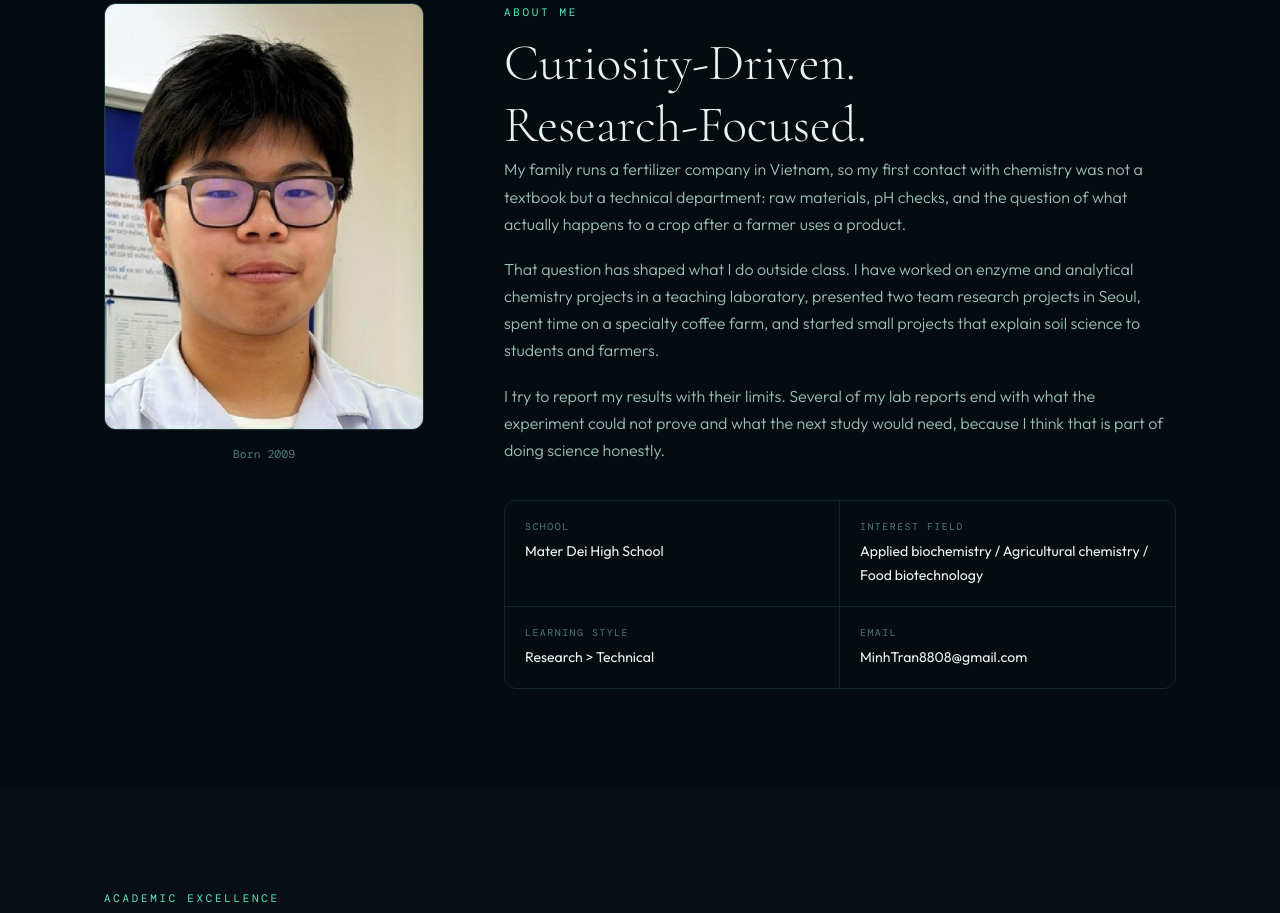
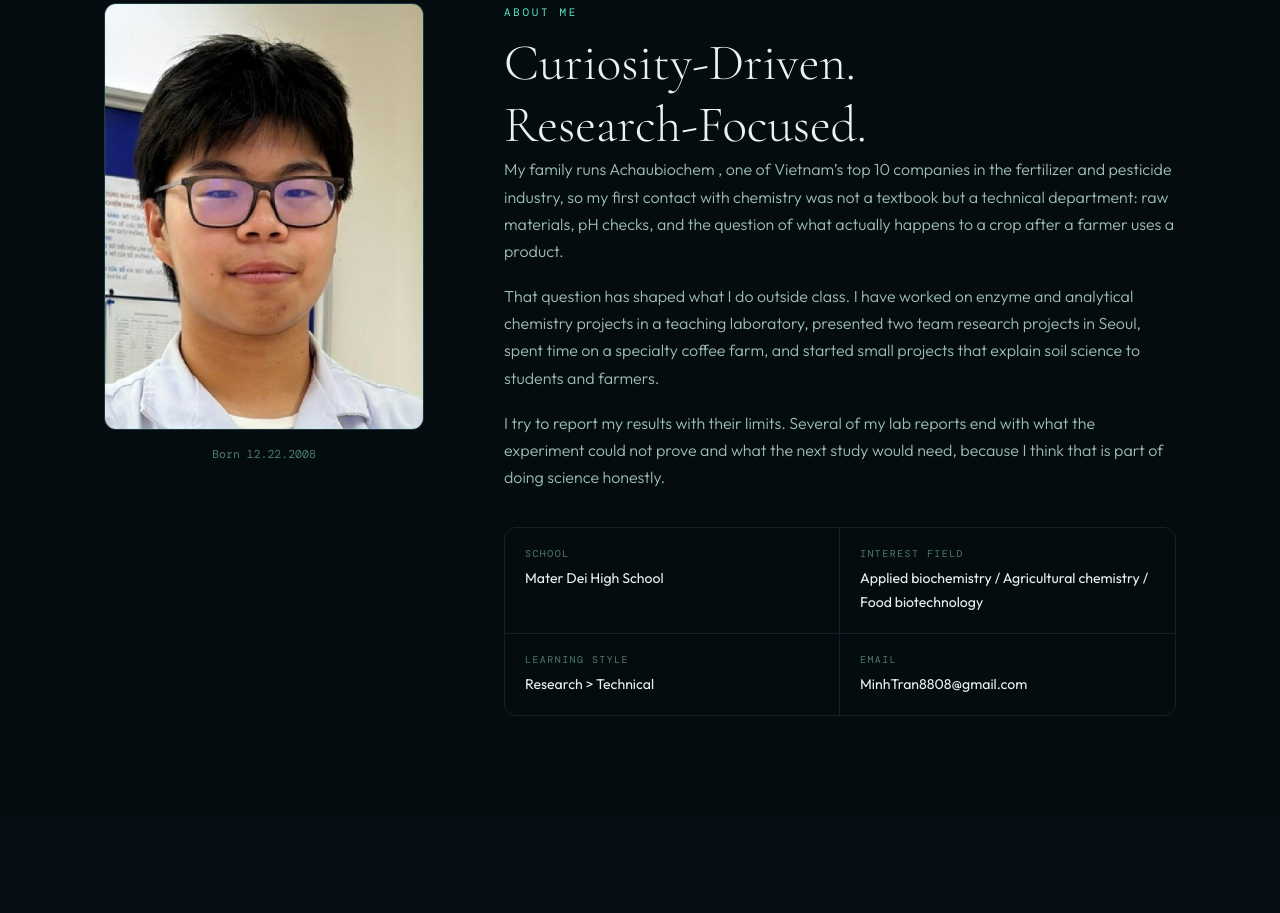
Before and after one commit to edu-portfolio/phamnhatminh, a plain HTML site: page index.html in a window 1280 px wide. Shown: the part 897-1810 px from the top of the page. Drawn offline with nearby package versions, Linux system fonts and the light colour scheme; animation ran at ten frames a second; a web font is replaced by a local one.

Commit message:
Update index.html

```diff
--- a/index.html
+++ b/index.html
@@ -78,17 +78,22 @@
             </div>
           </div>
           <div class="about__photo-caption">
-            <span class="mono">Born 2009</span>
+            <span class="mono">Born 12.22.2008</span>
           </div>
         </div>
 
         <div class="about__text reveal-right">
           <div class="section__label">About Me</div>
           <h2 class="section__title">Curiosity-Driven.<br>Research-Focused.</h2>
+
           <p class="about__bio">
-            My family runs a fertilizer company in Vietnam, so my first contact with chemistry was not a textbook but a technical department: raw materials,
+            My family runs
+            <a href="https://achaubiochem.com.vn" target="_blank" rel="noopener noreferrer">
+              Achaubiochem
+            </a>, one of Vietnam’s top 10 companies in the fertilizer and pesticide industry, so my first contact with chemistry was not a textbook but a technical department: raw materials,
             pH checks, and the question of what actually happens to a crop after a farmer uses a product.
           </p>
+
 
           <p class="about__bio">
             That question has shaped what I do outside class. I have worked on enzyme and analytical chemistry projects in a teaching laboratory,
```
